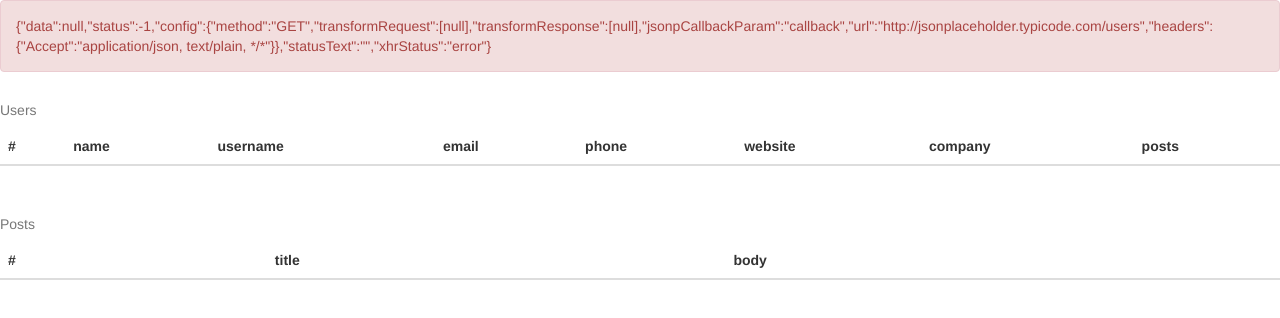
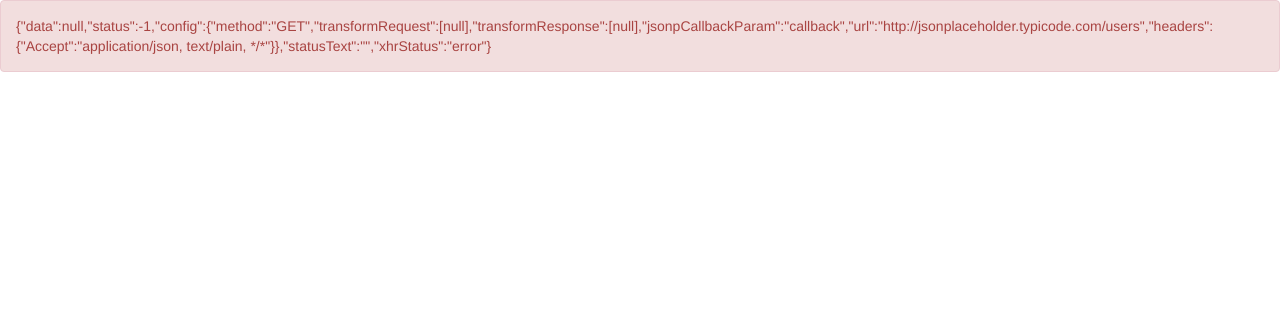
Before and after one commit to xavierdono/AngularJS_JSON, a plain HTML site: page index.html in a window 1280 px wide. Drawn offline with nearby package versions, Linux system fonts and the light colour scheme; no server answers.

Commit message:
fix show posts table

```diff
--- a/index.html
+++ b/index.html
@@ -18,7 +18,7 @@
     <div ng-if="!vm.error" class="alert alert-success">
         <span>Good!</span>
     </div>
-    <table class="table table-hover">
+    <table class="table table-hover" ng-show="vm.users.length > 0">
         <caption>Users</caption>
         <thead>
             <tr>
@@ -46,7 +46,7 @@
         </tbody>
     </table>
     <br />
-    <table class="table table-hover" ng-if="vm.posts">
+    <table class="table table-hover" ng-show="vm.posts.length > 0">
         <caption>Posts</caption>
         <thead>
             <tr>
```
